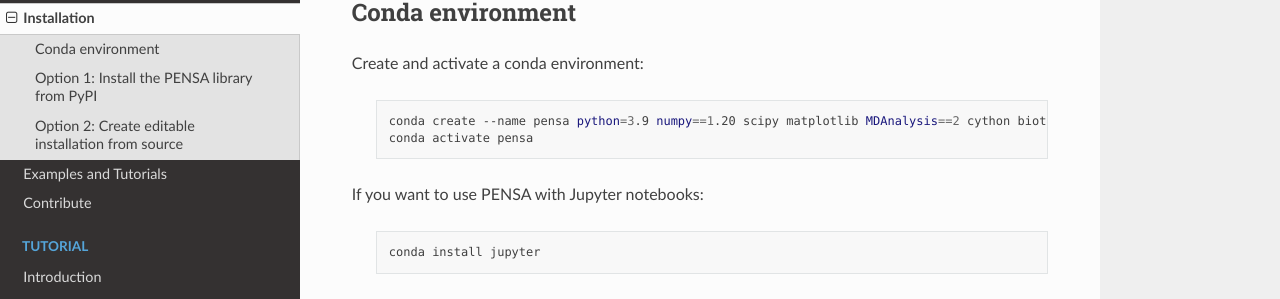
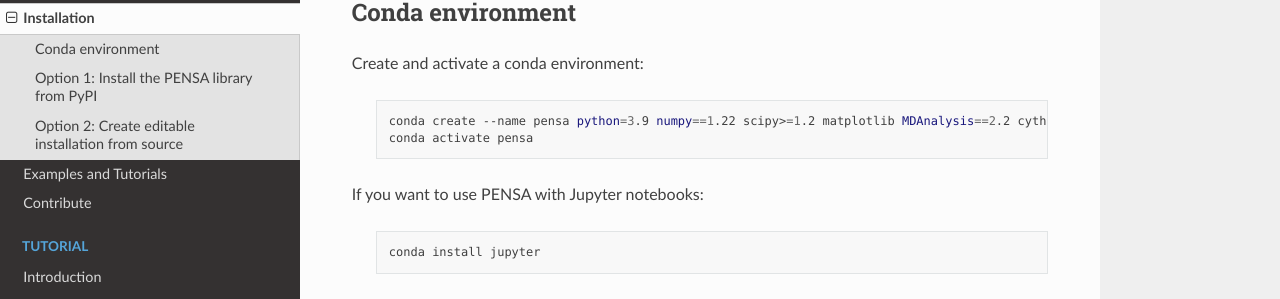
Before and after one commit to drorlab/pensa, a Sphinx documentation site: the page built from docs/installation.rst, in a window 1280 px wide and 1146 px high. Shown: the part 164-463 px from the top of the window. Built offline with Sphinx 7.4.7 and the Read the Docs theme 2.0.0, drawn with Linux system fonts in a browser that asks for light colours.

Commit message:
update docs

```diff
--- a/docs/installation.rst
+++ b/docs/installation.rst
@@ -8,7 +8,7 @@
 
   .. code:: bash
 
-    conda create --name pensa python=3.9 numpy==1.20 scipy matplotlib MDAnalysis==2 cython biotite -c conda-forge
+    conda create --name pensa python=3.9 numpy==1.22 scipy>=1.2 matplotlib MDAnalysis==2.2 cython biotite -c conda-forge
     conda activate pensa
 
 If you want to use PENSA with Jupyter notebooks:
--- a/docs/requirements.txt
+++ b/docs/requirements.txt
@@ -1,6 +1,6 @@
 Jinja2<3.1
 Sphinx==3.1.2
-sphinx_rtd_theme==0.5.1
+sphinx_rtd_theme
 sphinxcontrib-applehelp==1.0.2
 sphinxcontrib-devhelp==1.0.2
 sphinxcontrib-htmlhelp==1.0.3
```
